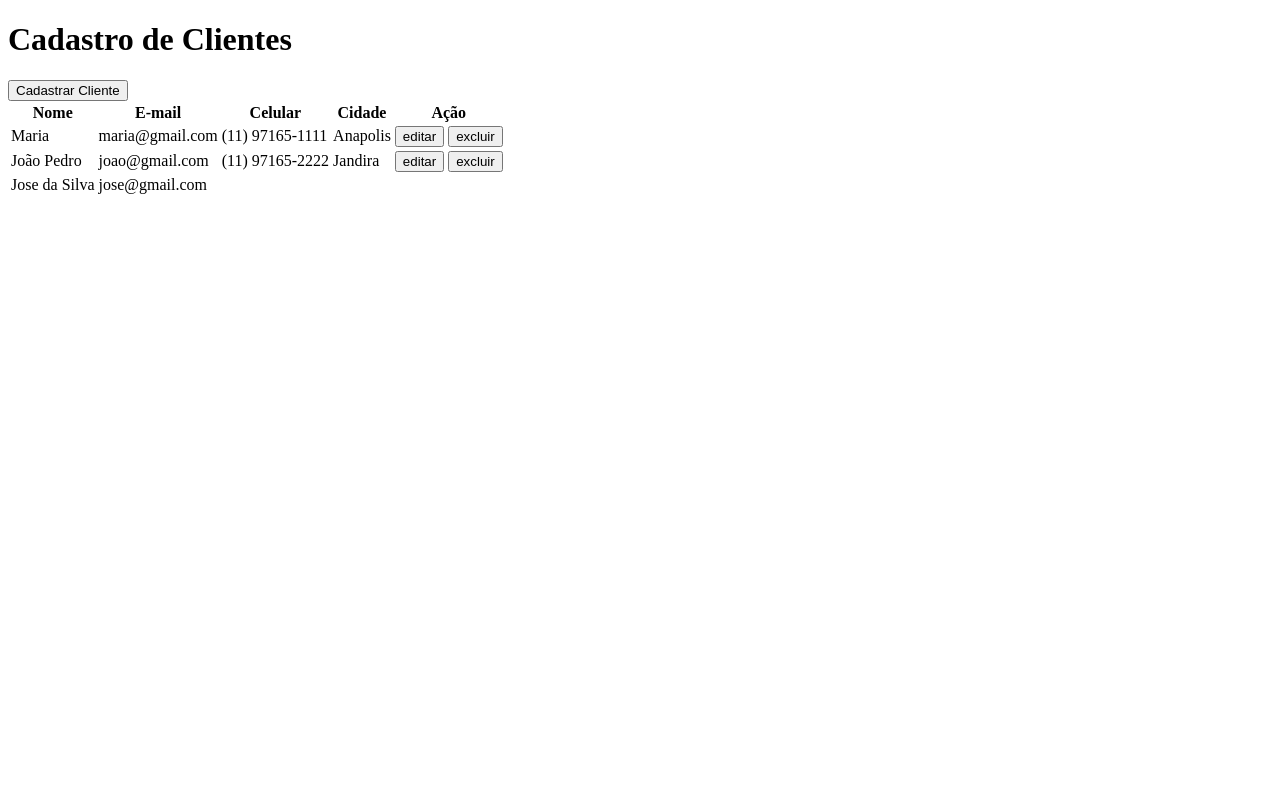
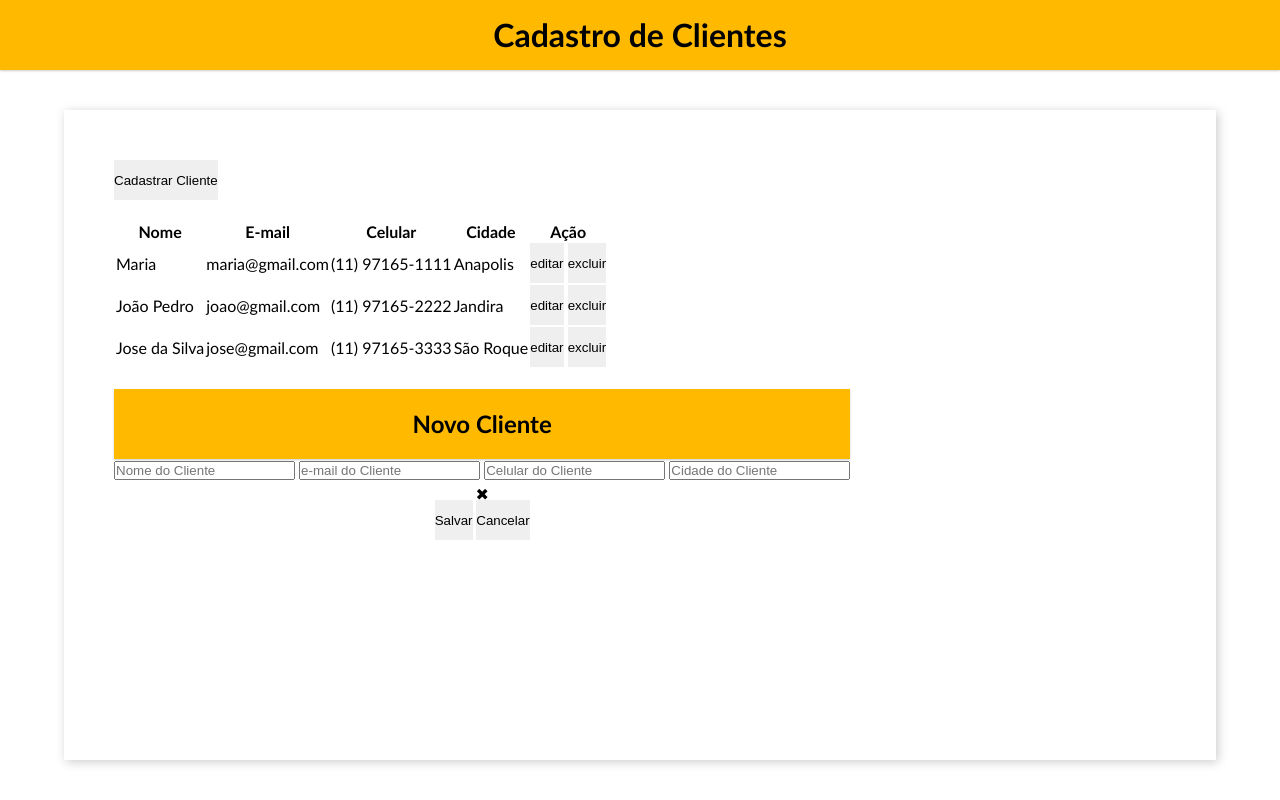
Before and after one commit to julianoaureliano/projetos-treinamento-javascript, a plain HTML site: page crud/index.html in a window 1280 px wide. Drawn offline with Linux system fonts and the light colour scheme.

Commit message:
Fazendo CSS

```diff
--- /dev/null
+++ b/crud/css/button.css
@@ -0,0 +1,4 @@
+.button {
+  border-style: none;
+  height: 40px;
+}
--- /dev/null
+++ b/crud/css/main.css
@@ -0,0 +1,69 @@
+* {
+  padding: 0;
+  margin: 0;
+  box-sizing: border-box;
+}
+
+:root {
+  --primary-color: #ffba00;
+  --secundary-color: #fff1cc;
+  --shadow-color: #ccc;
+  --text-color: #fff;
+}
+
+body {
+  min-height: 100vh;
+  display: flex;
+  flex-direction: column;
+  font-family: "Gill Sans", "Gill Sans MT", Calibri, "Trebuchet MS", sans-serif;
+  position: relative;
+}
+
+header {
+  background-color: var(--primary-color);
+  height: 70px;
+  text-align: center;
+  line-height: 70px;
+  box-shadow: 0 1px 2px var(--shadow-color);
+}
+
+.header-title {
+  color: black;
+  font-size: 2rem;
+}
+
+main {
+  flex-grow: 1;
+  display: flex;
+  flex-direction: column;
+  align-items: flex-start;
+  width: 90%;
+  margin: 5vh auto;
+  padding: 50px;
+  box-shadow: 2px 2px 10px var(--shadow-color);
+  gap: 20px;
+}
+
+footer {
+  width: 100;
+  text-align: center;
+  font-weight: 200;
+  font-style: italic;
+  padding: 20px;
+}
+
+@media (max-width: 480px) {
+  header {
+    position: fixed;
+    width: 100%;
+  }
+  .header-title {
+    font-size: 1.5rem;
+  }
+  main {
+    padding: 0;
+    margin: 20px 0 0 0;
+    width: 100%;
+    box-shadow: none;
+  }
+}
--- a/crud/index.html
+++ b/crud/index.html
@@ -3,6 +3,8 @@
   <head>
     <meta charset="UTF-8" />
     <meta name="viewport" content="width=device-width, initial-scale=1.0" />
+    <link rel="stylesheet" href="css/main.css" />
+    <link rel="stylesheet" href="css/button.css" />
     <script src="main.js" defer></script>
     <title>CRUD</title>
   </head>
@@ -48,9 +50,49 @@
           <tr>
             <td>Jose da Silva</td>
             <td>jose@gmail.com</td>
+            <td>(11) 97165-3333</td>
+            <td>São Roque</td>
+            <td>
+              <button type="button" class="button green">editar</button>
+              <button type="button" class="button red">excluir</button>
+            </td>
           </tr>
         </tbody>
       </table>
+      <div class="modal" id="modal">
+        <div class="modal-content">
+          <header class="modal-header">
+            <h2>Novo Cliente</h2>
+            <span class="modal-close" id="modalClose">&#10006;</span>
+          </header>
+          <form class="modal-form">
+            <input
+              type="text"
+              class="modal-field"
+              placeholder="Nome do Cliente"
+            />
+            <input
+              type="email"
+              class="modal-field"
+              placeholder="e-mail do Cliente"
+            />
+            <input
+              type="text"
+              class="modal-field"
+              placeholder="Celular do Cliente"
+            />
+            <input
+              type="text"
+              class="modal-field"
+              placeholder="Cidade do Cliente"
+            />
+          </form>
+          <footer class="modal-footer">
+            <button class="button green">Salvar</button>
+            <button class="button blue">Cancelar</button>
+          </footer>
+        </div>
+      </div>
     </main>
   </body>
 </html>
```
